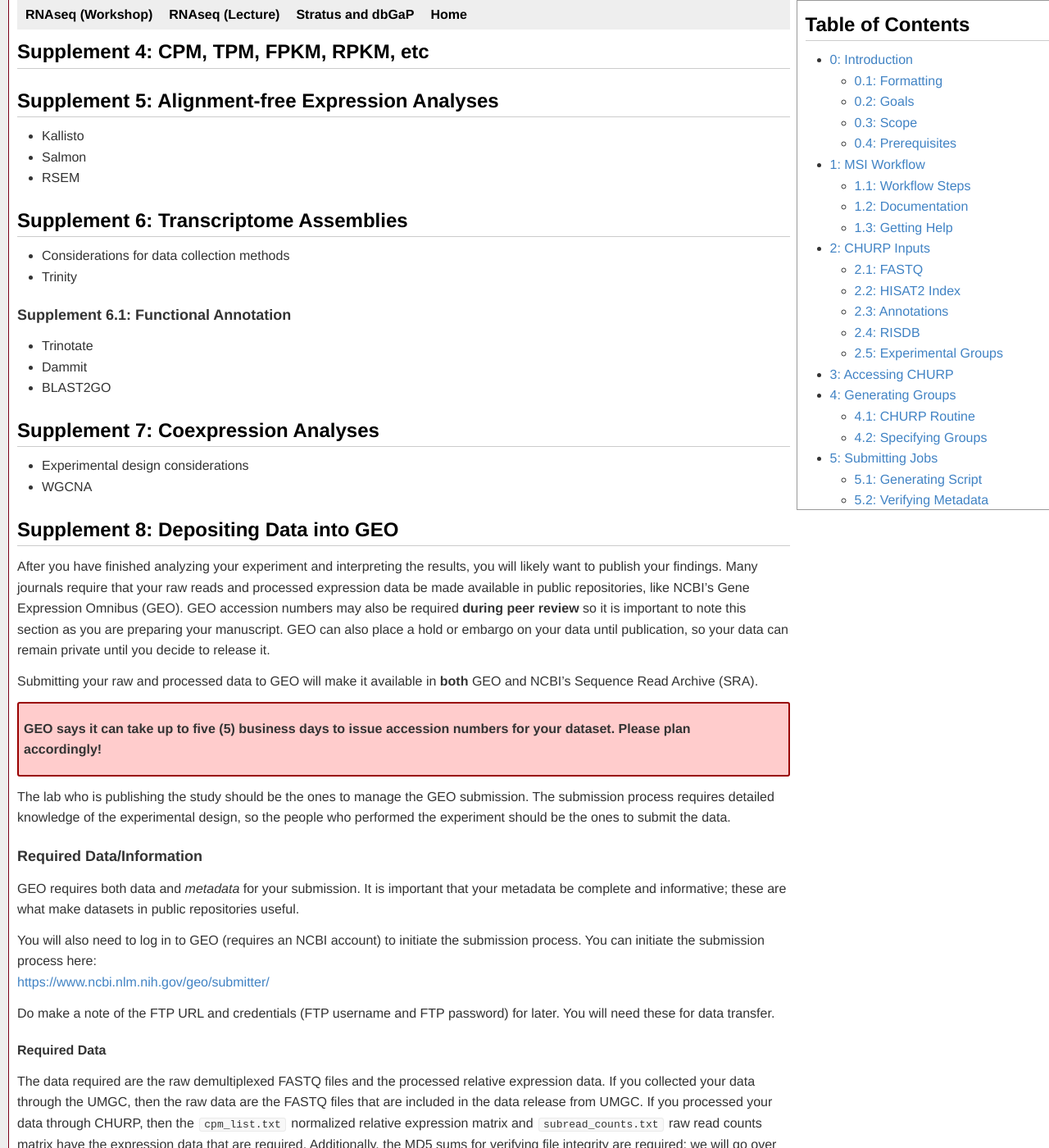
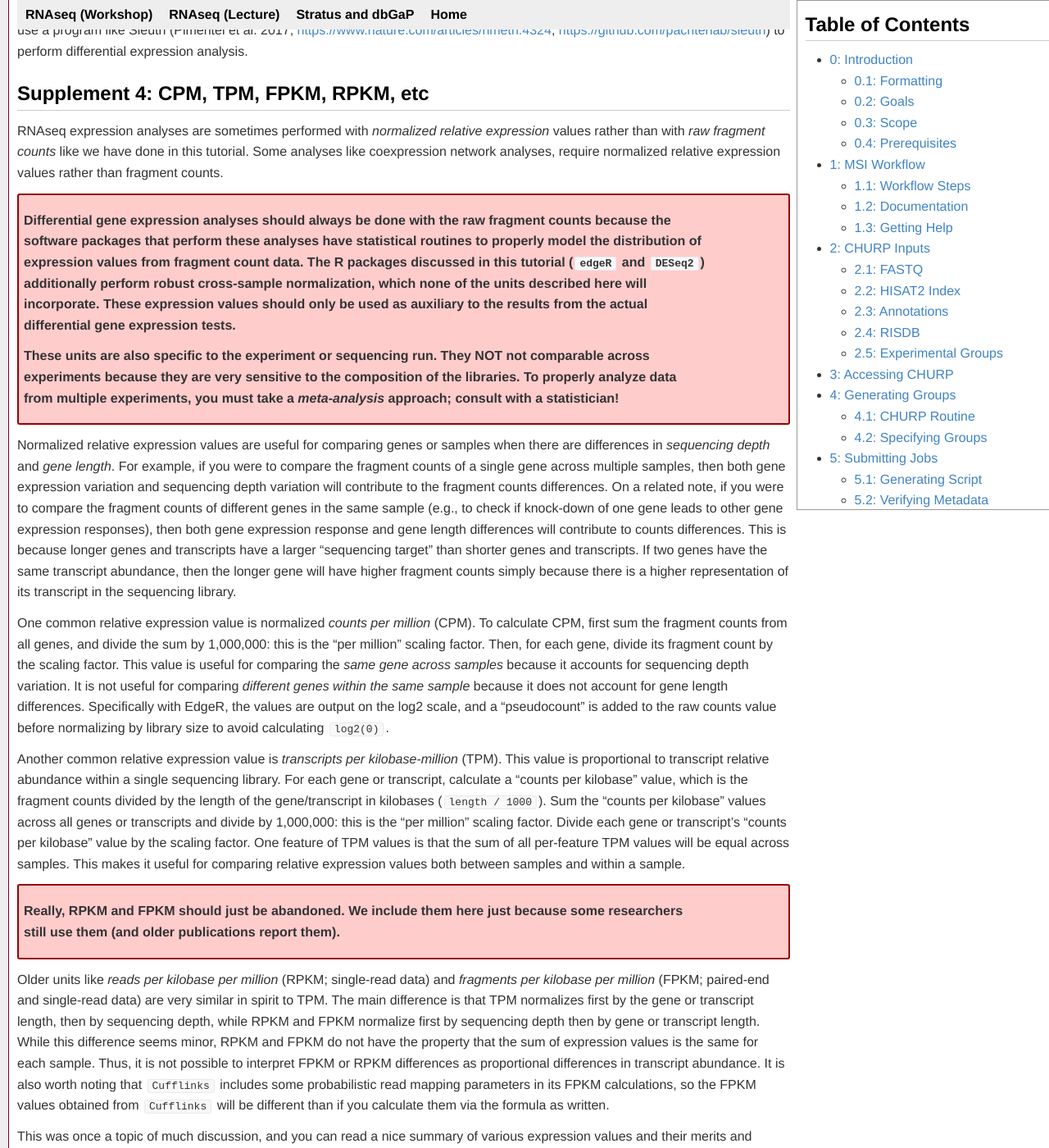
Before and after one commit to msi-ris/Tutorials, a Jekyll site: the page built from rnaseq_cmd.md, in a window 1280 px wide and 1400 px high, scrolled down 39133 px. Shown: the whole window at 82% size. Built offline with Jekyll 4.4.1, drawn with Linux system fonts in a browser that asks for light colours; some of the changed text lies outside the part shown.

Commit message:
update rnaseq

````diff
--- a/rnaseq_cmd.md
+++ b/rnaseq_cmd.md
@@ -71,6 +71,7 @@ function closeall() {
 - [S1: Custom HISAT2 Index](#S1)
 - [S2: Custom Mapping and Trimming](#S2)
 - [S3: Transcript-level Analyses](#S3)
+- [S4: CPM, TPM, FPKM, RPKM, etc](#S4)
 
 </div>
 
@@ -889,13 +890,13 @@ The `subread_counts.txt.summary` file contains high-level summaries of the read
 
 <div class="warn" markdown="1">
 
-If you want to analyze the "log(CPM)" values from edgeR, for example, to visualize the per-sample expression levels of DEGs, do keep the following in mind. We (and edgeR) call the values "log(CPM)" but this is not an accurate name. The numerical values are actually defined by the following expression:
+If you want to analyze the "log(CPM)" values from edgeR, for example, to visualize the per-sample expression levels of DEGs, do keep the following in mind. In some cases, the "log(CPM)" value is written as "log(1+CPM)" to reflect the fact that a pseudocount of 1 has been added to the raw fragment counts, but this is not an accurate name. The numerical values are actually defined by the following expression:
 
 ```
 log2([raw counts + 1] / [library size in millions of fragments])
 ```
 
-This means it is possible that there are *negative values* for specific genes, which would be impossible if the value were literally "log(CPM)." For example, in a library with 20 million fragments, a gene may have six fragments mapped to it. This gene's "log(CPM)" value is then:
+This means it is possible that there are *negative values* for specific genes, which would be impossible if the value were literally "log(1+CPM)." For example, in a library with 20 million fragments, a gene may have six fragments mapped to it. This gene's "log(1+CPM)" value is then:
 
 ```
   log2([6 + 1] / 20)
@@ -903,7 +904,7 @@ This means it is possible that there are *negative values* for specific genes, w
 = -1.514573
 ```
 
-The reasoning from the edgeR developers is that adding `1` to the raw read counts before normalization has a very minor effect on the inferred expression responses, but adding `1` to the normalized log(CPM) values has a large effect, because it effectively changes the order of magnitude of the expression value.
+The reasoning from the edgeR developers is that adding a pseudocount of `1` to the fragment counts before normalization has a very minor effect on the inferred expression responses, but adding `1` to the CPM value before taking the log has a large effect, because it effectively changes the order of magnitude of the expression value.
 
 </div>
 
@@ -1511,6 +1512,32 @@ kallisto/0.43.1  kallisto/0.46.2
 Transcript abundance estimates from the above-mentioned tools will **not** work with the same routines for differential expression testing as gene-level counts data. Gene-level expression is **count**-based (i.e., the data are integers), while transcript abundances are often reported in "TPM" (transcripts per million) values and "estimated counts" values. You can use the "estimated counts" values in a differential expression workflow built for analyzing counts data, like those in DESeq2 or EdgeR. If you use the TPM values, you can use a program like Sleuth (Pimentel et al. 2017; <https://www.nature.com/articles/nmeth.4324>; <https://github.com/pachterlab/sleuth>) to perform differential expression analysis.
 
 ## <a name="S4"></a>Supplement 4: CPM, TPM, FPKM, RPKM, etc
+RNAseq expression analyses are sometimes performed with *normalized relative expression* values rather than with *raw fragment counts* like we have done in this tutorial. Some analyses like coexpression network analyses, require normalized relative expression values rather than fragment counts.
+
+<div class="warn" markdown="1">
+
+Differential gene expression analyses should always be done with the raw fragment counts because the software packages that perform these analyses have statistical routines to properly model the distribution of expression values from fragment count data. The R packages discussed in this tutorial (`edgeR` and `DESeq2`) additionally perform robust cross-sample normalization, which none of the units described here will incorporate. These expression values should only be used as auxiliary to the results from the actual differential gene expression tests.
+
+These units are also specific to the experiment or sequencing run. They NOT not comparable across experiments because they are very sensitive to the composition of the libraries. To properly analyze data from multiple experiments, you must take a *meta-analysis* approach; consult with a statistician!
+
+</div>
+
+Normalized relative expression values are useful for comparing genes or samples when there are differences in *sequencing depth* and *gene length*. For example, if you were to compare the fragment counts of a single gene across multiple samples, then both gene expression variation and sequencing depth variation will contribute to the fragment counts differences. On a related note, if you were to compare the fragment counts of different genes in the same sample (e.g., to check if knock-down of one gene leads to other gene expression responses), then both gene expression response and gene length differences will contribute to counts differences. This is because longer genes and transcripts have a larger "sequencing target" than shorter genes and transcripts. If two genes have the same transcript abundance, then the longer gene will have higher fragment counts simply because there is a higher representation of its transcript in the sequencing library.
+
+One common relative expression value is normalized *counts per million* (CPM). To calculate CPM, first sum the fragment counts from all genes, and divide the sum by 1,000,000: this is the "per million" scaling factor. Then, for each gene, divide its fragment count by the scaling factor. This value is useful for comparing the *same gene across samples* because it accounts for sequencing depth variation. It is not useful for comparing *different genes within the same sample* because it does not account for gene length differences. Specifically with EdgeR, the values are output on the log2 scale, and a "pseudocount" is added to the raw counts value before normalizing by library size to avoid calculating `log2(0)`.
+
+Another common relative expression value is *transcripts per kilobase-million* (TPM). This value is proportional to transcript relative abundance within a single sequencing library. For each gene or transcript, calculate a "counts per kilobase" value, which is the fragment counts divided by the length of the gene/transcript in kilobases (`length / 1000`). Sum the "counts per kilobase" values across all genes or transcripts and divide by 1,000,000: this is the "per million" scaling factor. Divide each gene or transcript's "counts per kilobase" value by the scaling factor. One feature of TPM values is that the sum of all per-feature TPM values will be equal across samples. This makes it useful for comparing relative expression values both between samples and within a sample.
+
+<div class="warn" markdown="1">
+
+Really, RPKM and FPKM should just be abandoned. We include them here just because some researchers still use them (and older publications report them).
+
+</div>
+
+Older units like *reads per kilobase per million* (RPKM; single-read data) and *fragments per kilobase per million* (FPKM; paired-end and single-read data) are very similar in spirit to TPM. The main difference is that TPM normalizes first by the gene or transcript length, then by sequencing depth, while RPKM and FPKM normalize first by sequencing depth then by gene or transcript length. While this difference seems minor, RPKM and FPKM do not have the property that the sum of expression values is the same for each sample. Thus, it is not possible to interpret FPKM or RPKM differences as proportional differences in transcript abundance. It is also worth noting that `Cufflinks` includes some probabilistic read mapping parameters in its FPKM calculations, so the FPKM values obtained from `Cufflinks` will be different than if you calculate them via the formula as written.
+
+This was once a topic of much discussion, and you can read a nice summary of various expression values and their merits and weaknesses here:
+<https://haroldpimentel.wordpress.com/2014/05/08/what-the-fpkm-a-review-rna-seq-expression-units/>
 
 ## <a name="S5"></a>Supplement 5: Alignment-free Expression Analyses
 - Kallisto
````
Also changed, not shown: other parts of rnaseq_cmd.md (+1 -1 lines).
